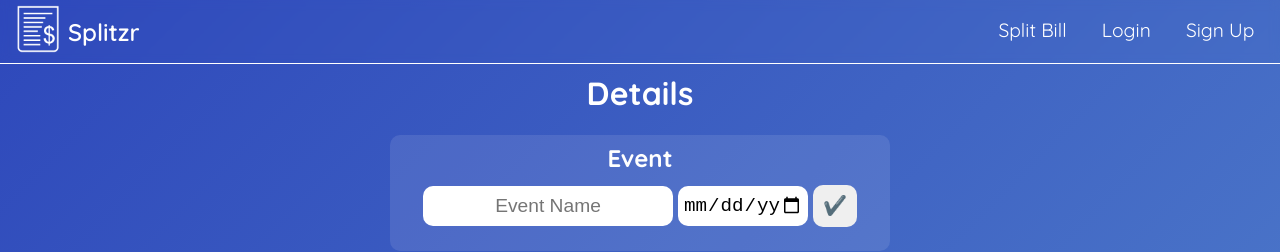
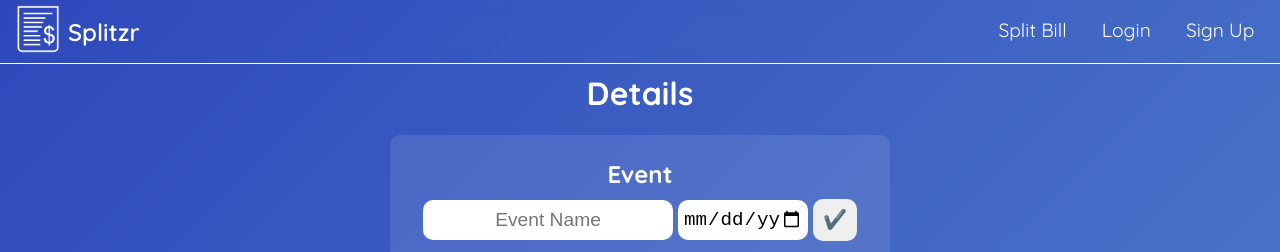
Before and after one commit to roccovulpis/Splitzr, a React (Vite) app in the folder client/: page /split-bill in a window 1280 px wide. Shown: the top 252 px of the page. Built offline with nearby package versions, Linux system fonts and the light colour scheme; no server answers.

Commit message:
Home button fix.

```diff
--- a/client/src/components/HomeMainContent.jsx
+++ b/client/src/components/HomeMainContent.jsx
@@ -24,9 +24,12 @@ const HomeMainContent = () => {
           </Suspense>
         </div>
 
-        <button id="home-split-btn">
-          <Link to="/create-bill">Start Splitting Now</Link>
-        </button>
+        <Link to="/create-bill">
+          <button id="home-split-btn">
+            Start Splitting Now
+          </button>
+        </Link>
+
       </div>
 
       <MemoizedCarousel />
--- a/client/src/styles/EventDetails.css
+++ b/client/src/styles/EventDetails.css
@@ -14,7 +14,7 @@
 }
 
 .event-header {
-    margin: -1rem auto 2px;
+    margin: 0 auto;
 }
 
 .event-details-input-container {
```
